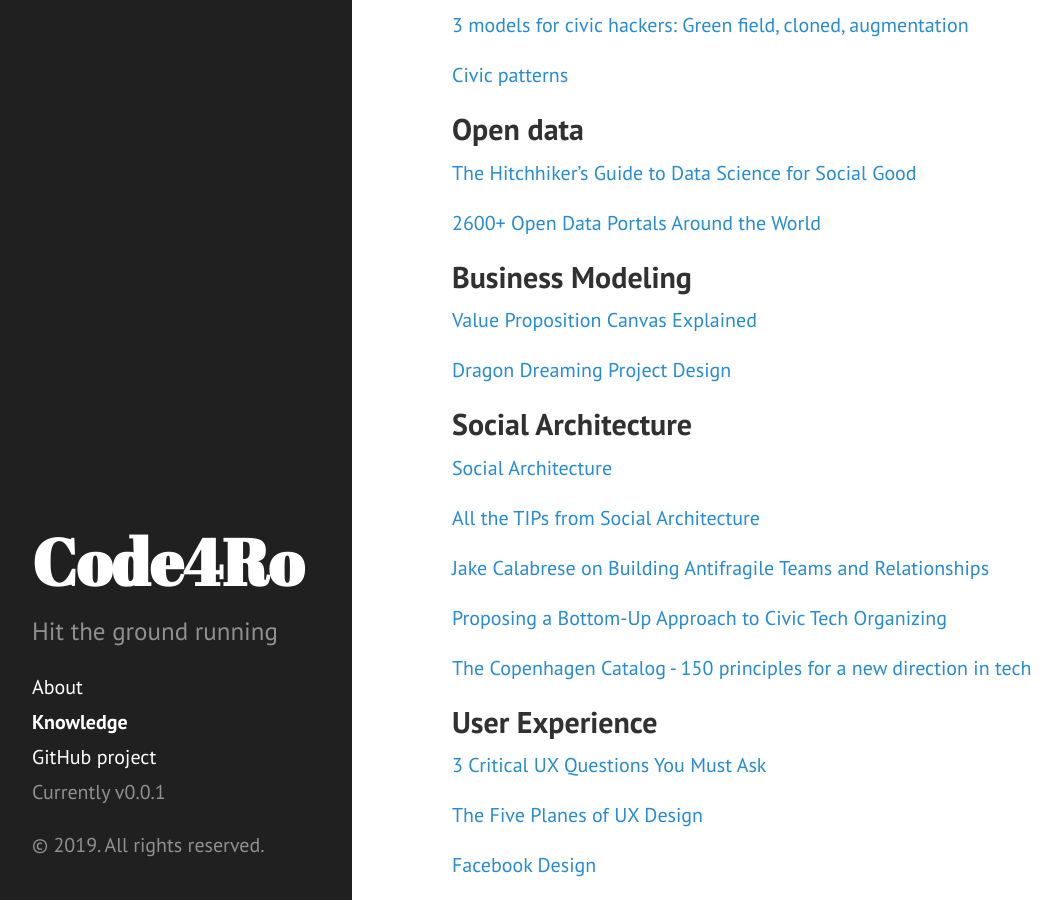
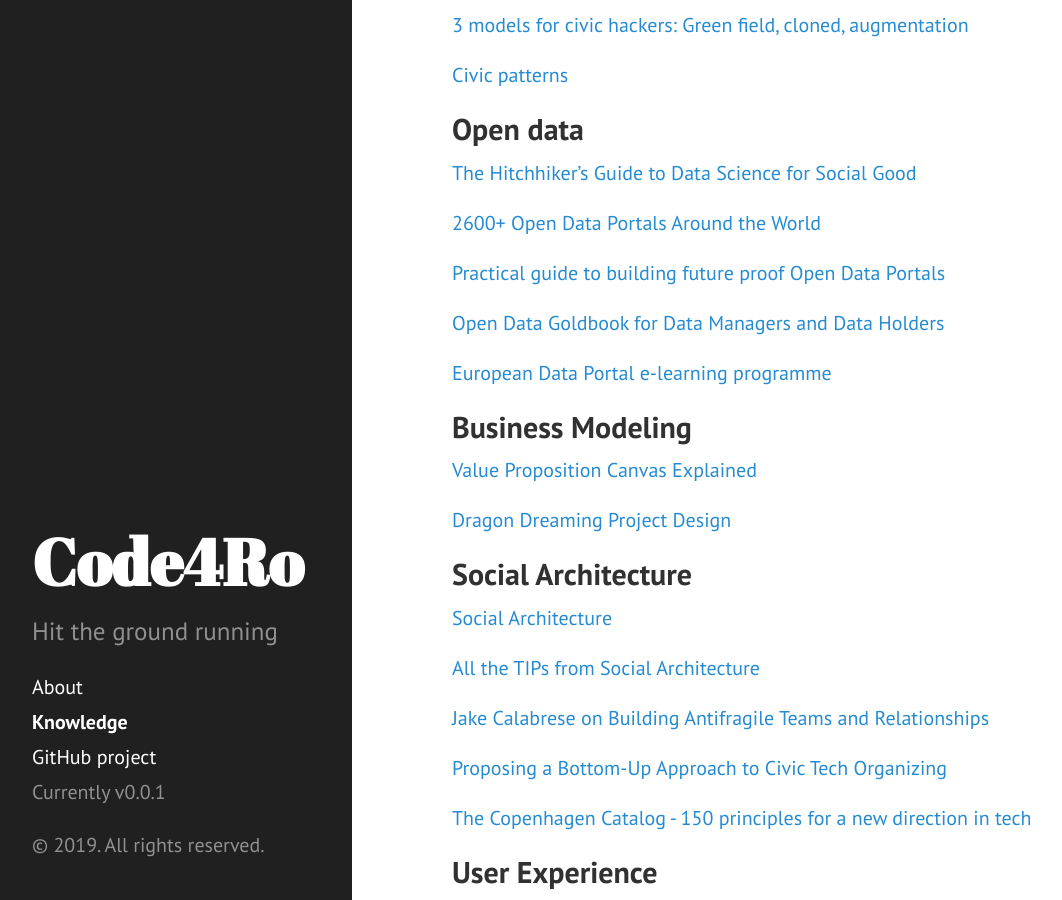
Before and after one commit to code4romania/knowledge, a Jekyll site: the page built from docs/index.md, in a window 1280 px wide and 900 px high, scrolled down 1296 px. Shown: the whole window, without its empty margins (8-1070 px from the left). Built offline with Jekyll 4.4.1, drawn with Linux system fonts in a browser that asks for light colours; the list of posts is cut into pages by our own code.

Commit message:
Update index.md

```diff
--- a/docs/index.md
+++ b/docs/index.md
@@ -58,6 +58,12 @@ This is a curated list of links to interesting information.
 [The Hitchhiker's Guide to Data Science for Social Good](https://github.com/dssg/hitchhikers-guide)
 
 [2600+ Open Data Portals Around the World](https://opendatainception.io)
+
+[Practical guide to building future proof Open Data Portals](https://www.europeandataportal.eu/en/highlights/practical-guide-building-future-proof-open-data-portals)
+
+[Open Data Goldbook for Data Managers and Data Holders](https://www.europeandataportal.eu/en/providing-data/goldbook)
+
+[European Data Portal e-learning programme](https://www.europeandataportal.eu/elearning/en/#/id/co-01)
 
 <a name="business-modeling"/>
 
```
